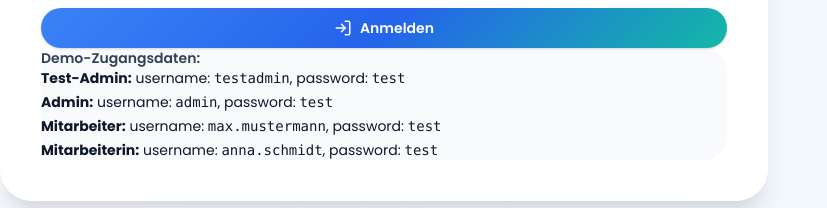
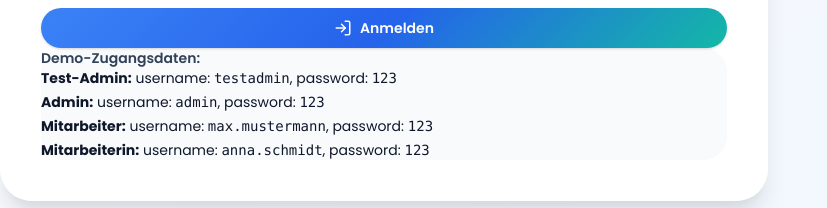
Before and after one commit to Bloodfire2k/urlaubsantrag, a React (Vite) app: page / in a window 1280 px wide. Shown: the part 374-582 px from the top of the page, without its empty margins (0-827 px from the left). Built offline with nearby package versions, Linux system fonts and the light colour scheme; no server answers.

Commit message:
Alle Passwort-Hashes auf '123' aktualisiert - JWT-Secret-Problem gelöst

```diff
--- a/data/users.json
+++ b/data/users.json
@@ -4,7 +4,7 @@
     "username": "testadmin",
     "email": "testadmin@unternehmen.de",
     "fullName": "Test Administrator",
-    "password_hash": "$2a$12$jNzbALnZcFwqfiZZalig5O8JfuIxtKFoF80B0c/JE/JRFdG762ffW",
+    "password_hash": "$2a$12$pE9tGB8WzWqsAbzFex9A3u/OIb3FfzJJ0CIpi2bHGJLauY.tiuqA6",
     "role": "admin",
     "market_id": 2,
     "is_active": true,
@@ -16,7 +16,7 @@
     "username": "admin",
     "email": "admin@unternehmen.de",
     "fullName": "Unternehmer Admin",
-    "password_hash": "$2a$12$jNzbALnZcFwqfiZZalig5O8JfuIxtKFoF80B0c/JE/JRFdG762ffW",
+    "password_hash": "$2a$12$pE9tGB8WzWqsAbzFex9A3u/OIb3FfzJJ0CIpi2bHGJLauY.tiuqA6",
     "role": "admin",
     "market_id": 2,
     "is_active": true,
@@ -28,7 +28,7 @@
     "username": "max.mustermann",
     "email": "max.mustermann@unternehmen.de",
     "fullName": "Max Mustermann",
-    "password_hash": "$2a$12$jNzbALnZcFwqfiZZalig5O8JfuIxtKFoF80B0c/JE/JRFdG762ffW",
+    "password_hash": "$2a$12$pE9tGB8WzWqsAbzFex9A3u/OIb3FfzJJ0CIpi2bHGJLauY.tiuqA6",
     "role": "employee",
     "market_id": 2,
     "department": "Markt",
@@ -41,7 +41,7 @@
     "username": "anna.schmidt",
     "email": "anna.schmidt@unternehmen.de",
     "fullName": "Anna Schmidt",
-    "password_hash": "$2a$12$jNzbALnZcFwqfiZZalig5O8JfuIxtKFoF80B0c/JE/JRFdG762ffW",
+    "password_hash": "$2a$12$pE9tGB8WzWqsAbzFex9A3u/OIb3FfzJJ0CIpi2bHGJLauY.tiuqA6",
     "role": "manager",
     "market_id": 2,
     "department": "Kasse",
@@ -54,7 +54,7 @@
     "username": "manager1",
     "email": "manager1@unternehmen.de",
     "fullName": "Markt Manager 1",
-    "password_hash": "$2a$12$jNzbALnZcFwqfiZZalig5O8JfuIxtKFoF80B0c/JE/JRFdG762ffW",
+    "password_hash": "$2a$12$pE9tGB8WzWqsAbzFex9A3u/OIb3FfzJJ0CIpi2bHGJLauY.tiuqA6",
     "role": "manager",
     "market_id": 2,
     "department": "Geschäftsführung",
@@ -66,7 +66,7 @@
     "username": "susanne.asel",
     "email": "susanne.asel@unternehmen.de",
     "fullName": "Susanne Asel",
-    "password_hash": "$2a$12$jNzbALnZcFwqfiZZalig5O8JfuIxtKFoF80B0c/JE/JRFdG762ffW",
+    "password_hash": "$2a$12$pE9tGB8WzWqsAbzFex9A3u/OIb3FfzJJ0CIpi2bHGJLauY.tiuqA6",
     "role": "employee",
     "market_id": 2,
     "department": "Kasse",
@@ -79,7 +79,7 @@
     "username": "test.user",
     "email": "test.user@unternehmen.de",
     "fullName": "test user2",
-    "password_hash": "$2a$12$jNzbALnZcFwqfiZZalig5O8JfuIxtKFoF80B0c/JE/JRFdG762ffW",
+    "password_hash": "$2a$12$pE9tGB8WzWqsAbzFex9A3u/OIb3FfzJJ0CIpi2bHGJLauY.tiuqA6",
     "role": "employee",
     "market_id": 2,
     "department": "Markt",
@@ -92,7 +92,7 @@
     "username": "monika.blank",
     "email": "monika.blank@ecenter.de",
     "fullName": "Monika Blank",
-    "password_hash": "$2a$12$jNzbALnZcFwqfiZZalig5O8JfuIxtKFoF80B0c/JE/JRFdG762ffW",
+    "password_hash": "$2a$12$pE9tGB8WzWqsAbzFex9A3u/OIb3FfzJJ0CIpi2bHGJLauY.tiuqA6",
     "role": "employee",
     "market_id": 2,
     "department": "Kasse",
@@ -105,7 +105,7 @@
     "username": "kassen.kraft",
     "email": "kassen.kraft@ecenter.de",
     "fullName": "Kassen Kraft",
-    "password_hash": "$2a$12$jNzbALnZcFwqfiZZalig5O8JfuIxtKFoF80B0c/JE/JRFdG762ffW",
+    "password_hash": "$2a$12$pE9tGB8WzWqsAbzFex9A3u/OIb3FfzJJ0CIpi2bHGJLauY.tiuqA6",
     "role": "employee",
     "market_id": 2,
     "department": "Kasse",
@@ -118,7 +118,7 @@
     "username": "bäckerei.user",
     "email": "bäckerei.user@ecenter.de",
     "fullName": "Bäckerei User",
-    "password_hash": "$2a$12$jNzbALnZcFwqfiZZalig5O8JfuIxtKFoF80B0c/JE/JRFdG762ffW",
+    "password_hash": "$2a$12$pE9tGB8WzWqsAbzFex9A3u/OIb3FfzJJ0CIpi2bHGJLauY.tiuqA6",
     "role": "employee",
     "market_id": 2,
     "department": "Bäckerei",
@@ -131,7 +131,7 @@
     "username": "timo.jochum",
     "email": "timo.jochum@unternehmen.de",
     "fullName": "Timo Jochum",
-    "password_hash": "$2a$12$jNzbALnZcFwqfiZZalig5O8JfuIxtKFoF80B0c/JE/JRFdG762ffW",
+    "password_hash": "$2a$12$pE9tGB8WzWqsAbzFex9A3u/OIb3FfzJJ0CIpi2bHGJLauY.tiuqA6",
     "role": "employee",
     "market_id": 2,
     "department": "Markt",
--- a/src/components/LoginForm.tsx
+++ b/src/components/LoginForm.tsx
@@ -94,10 +94,10 @@
       <div className="mt-6 p-4 bg-slate-50 rounded-xl text-sm">
         <h4 className="mb-3 text-slate-700 font-semibold">Demo-Zugangsdaten:</h4>
         <div className="grid gap-1">
-                                                                                                                                                       <div><strong>Test-Admin:</strong> username: <code>testadmin</code>, password: <code>test</code></div>
-           <div><strong>Admin:</strong> username: <code>admin</code>, password: <code>test</code></div>
-           <div><strong>Mitarbeiter:</strong> username: <code>max.mustermann</code>, password: <code>test</code></div>
-           <div><strong>Mitarbeiterin:</strong> username: <code>anna.schmidt</code>, password: <code>test</code></div>
+                                                                                                                                                                                                                                                                                                               <div><strong>Test-Admin:</strong> username: <code>testadmin</code>, password: <code>123</code></div>
+            <div><strong>Admin:</strong> username: <code>admin</code>, password: <code>123</code></div>
+            <div><strong>Mitarbeiter:</strong> username: <code>max.mustermann</code>, password: <code>123</code></div>
+            <div><strong>Mitarbeiterin:</strong> username: <code>anna.schmidt</code>, password: <code>123</code></div>
         </div>
       </div>
       </div>
```
